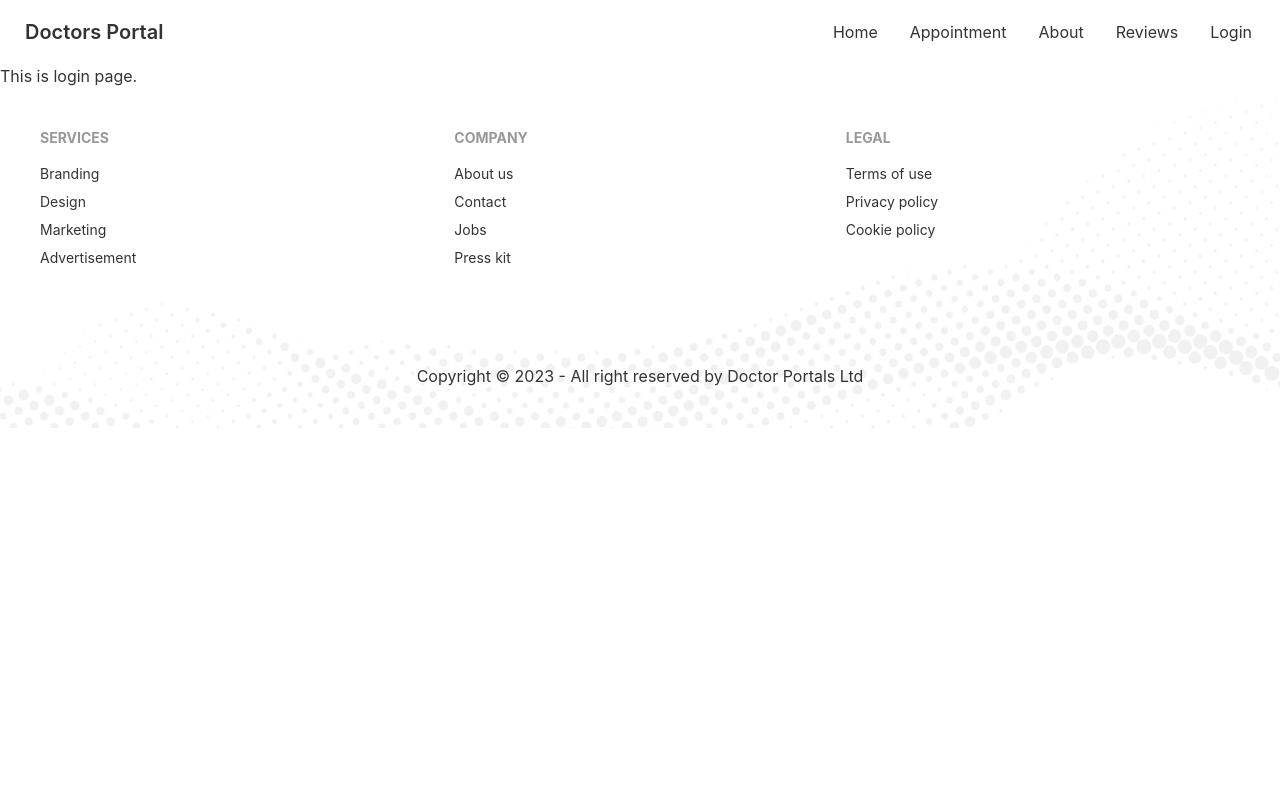
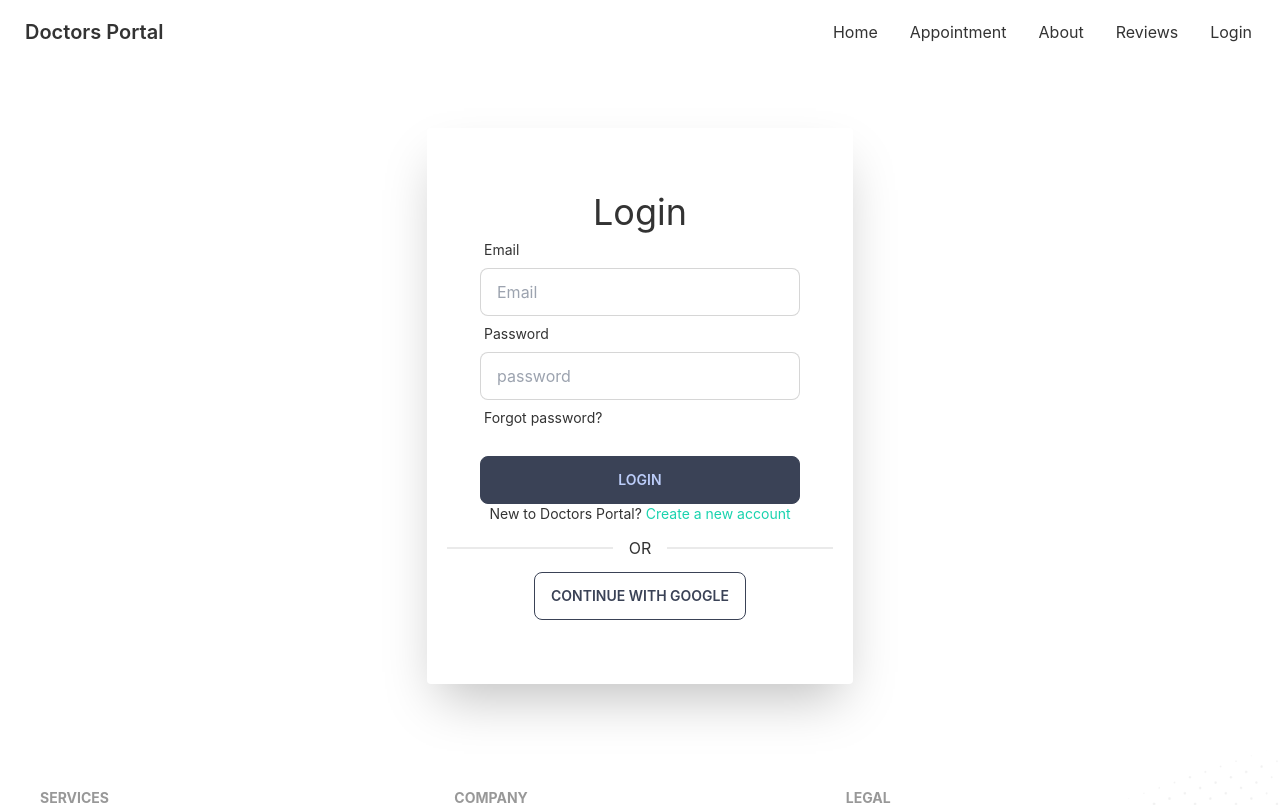
Before and after one commit to abdurrahman720/Doctors-Portal-Client, a React (Create React App) app: page /login in a window 1280 px wide. Shown: the top 805 px of the page. Built offline with nearby package versions, Linux system fonts and the light colour scheme.

Commit message:
login page with react hook form

```diff
--- a/package.json
+++ b/package.json
@@ -12,6 +12,7 @@
     "react": "^18.2.0",
     "react-day-picker": "^8.4.1",
     "react-dom": "^18.2.0",
+    "react-hook-form": "^7.41.5",
     "react-router-dom": "^6.6.1",
     "react-scripts": "5.0.1",
     "web-vitals": "^2.1.0"
--- /dev/null
+++ b/src/Authentication/Firebase/Firebase.config.js
@@ -0,0 +1,17 @@
+// Import the functions you need from the SDKs you need
+import { initializeApp } from "firebase/app";
+// TODO: Add SDKs for Firebase products that you want to use
+// https://firebase.google.com/docs/web/setup#available-libraries
+
+// Your web app's Firebase configuration
+const firebaseConfig = {
+    apiKey:process.env.REACT_APP_apiKey,
+    authDomain: process.env.REACT_APP_authDomain,
+    projectId: process.env.REACT_APP_projectId,
+    storageBucket: process.env.REACT_APP_storageBucket,
+    messagingSend:process.env.REACT_APP_messagingSenderId,
+    appId: process.env.REACT_APP_appId
+};
+
+// Initialize Firebase
+export const app = initializeApp(firebaseConfig);
--- a/src/Pages/Login/Login.jsx
+++ b/src/Pages/Login/Login.jsx
@@ -1,11 +1,55 @@
-import React from 'react';
+import React from "react";
+import { useState } from "react";
+import { useForm } from "react-hook-form";
+import { Link } from "react-router-dom";
 
 const Login = () => {
-    return (
-        <div>
-            This is login page.
+    const { register, handleSubmit } = useForm();
+
+    const handleLogin = (data) => {
+      console.log(data);
+  }
+
+  return (
+    <div className="flex flex-col justify-center items-center shadow-2xl w-3/4 md:w-1/3 mx-auto my-16 py-16 rounded">
+      <h2 className="text-4xl text-center">Login</h2>
+      <form
+        className="w-3/4 mx-auto"
+        onSubmit={handleSubmit(handleLogin)}
+      >
+        <div className="form-control w-full max-w sx">
+          <label className="label">
+            <span className="label-text">Email</span>
+          </label>
+          <input
+            type="email"
+            className="input input-bordered"
+            {...register("email")}
+            placeholder="Email"
+          />
         </div>
-    );
+        <div className="form-control w-full max-w sx">
+          <label className="label">
+            <span className="label-text">Password</span>
+          </label>
+          <input
+            type="password"
+            className="input input-bordered"
+            {...register("password")}
+            placeholder="password"
+          />
+          <label className="label">
+            <span className="label-text">Forgot password?</span>
+          </label>
+        </div>
+
+        <input className="btn btn-accent w-full mt-5" type="submit" value="Login" />
+          </form>
+          <p className="text-sm font-sarif ">New to Doctors Portal? <Link className="text-secondary" to="/register">Create a new account</Link> </p>
+          <div className="divider mx-5">OR</div>
+          <button className="btn btn-accent btn-outline">Continue with Google</button>
+    </div>
+  );
 };
 
 export default Login;
```
Also changed, not shown: 2 other files (tests, documents, lock files or other folders).
